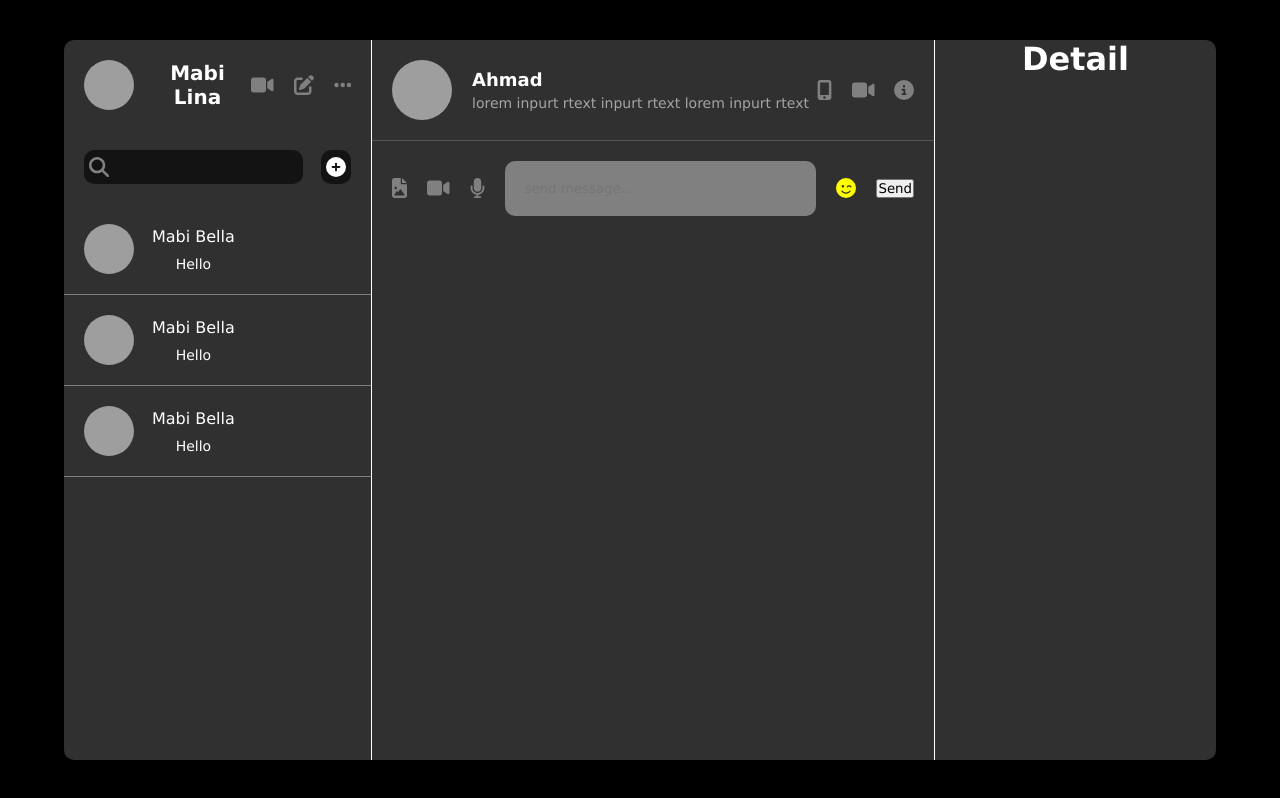
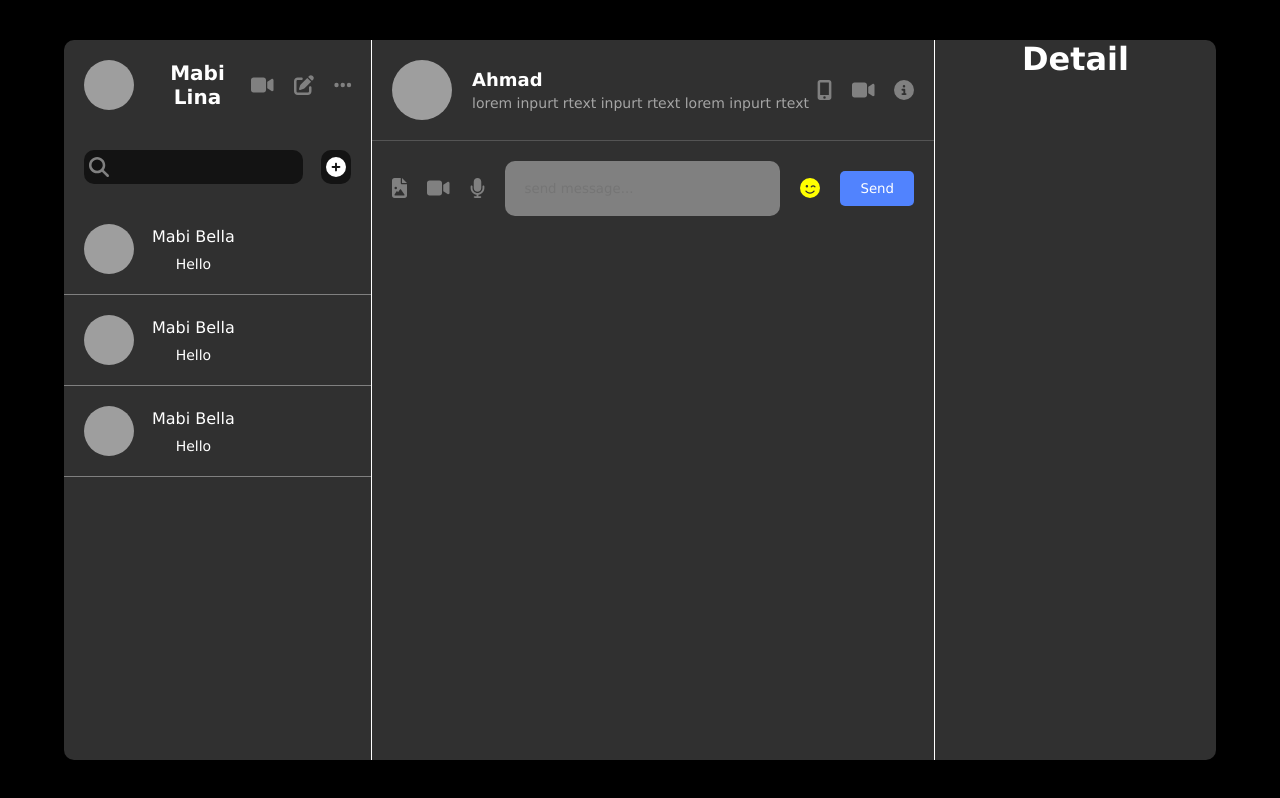
Before and after one commit to LuisArielRetanaHernadez/chat_mabi, a React (Vite) app: page / in a window 1280 px wide. Built offline with nearby package versions, Linux system fonts and the light colour scheme; grey boxes are pictures that could not be loaded.

Commit message:
le agregamos color y anchura al boton para enviar mensaje

```diff
--- a/src/components/chat/chat.style.css
+++ b/src/components/chat/chat.style.css
@@ -73,5 +73,14 @@
       outline: none;
       background: gray;
     }
+
+    .sendButton {
+      color: white;
+      padding: 10px 20px;
+      border: none;
+      border-radius: 5px;
+      background-color: #5183fe;
+      cursor: pointer;
+    }
   }
 }
```
